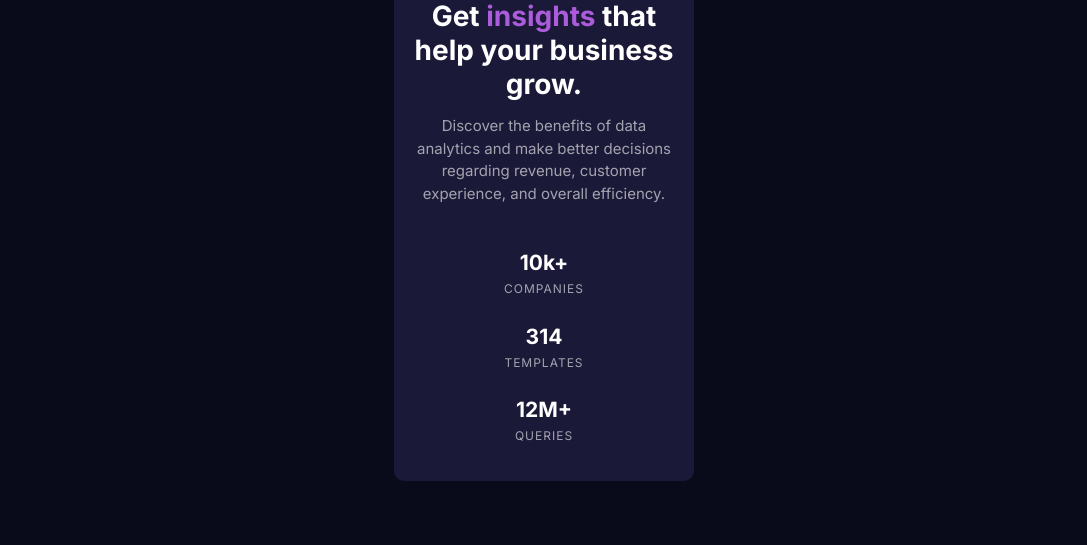
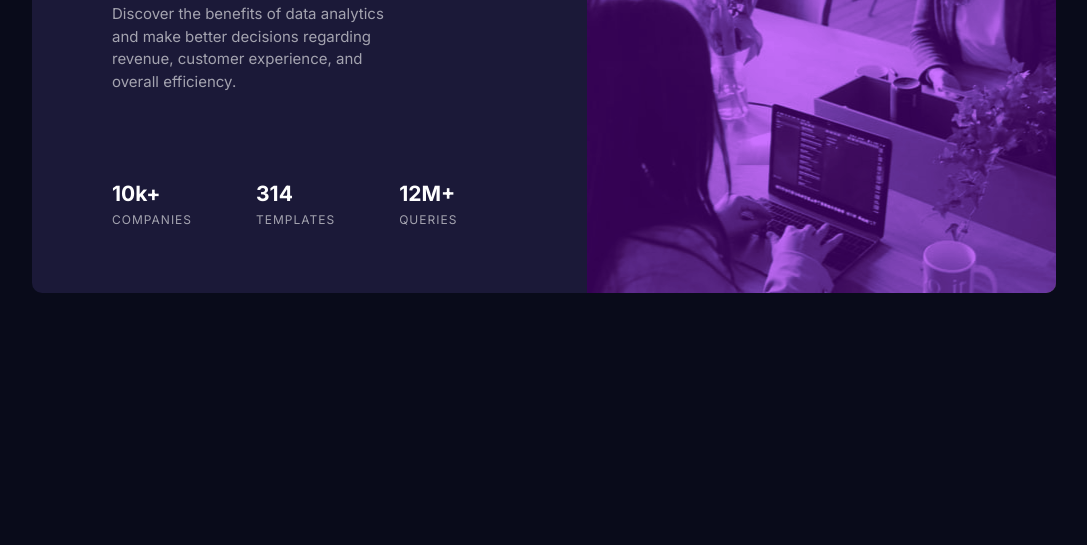
Before and after one commit to Mirthomasson/Stats-Preview-Card-Component, a plain HTML site: page index.html in a window 1280 px wide. Shown: the part 315-860 px from the top of the page, without its empty margins (96-1183 px from the left). After the commit the page ends 800 px from the top, so only its background shows below. Drawn offline with Linux system fonts and the light colour scheme.

Commit message:
final commit- prolly

```diff
--- a/index.html
+++ b/index.html
@@ -29,12 +29,20 @@
 				Discover the benefits of data analytics and make better decisions
 				regarding revenue, customer experience, and overall efficiency.
 			</p>
+			<div class="stats">
+				<div class="com">
 					<div class="numbers">10k+</div>
 					<div class="caps">companies</div>
+				</div>
+				<div class="temp">
 					<div class="numbers">314</div>
 					<div class="caps">templates</div>
+				</div>
+				<div class="quer">
 					<div class="numbers">12M+</div>
 					<div class="caps">queries</div>
+				</div>
+			</div>
 		</main>
 	</body>
 </html>
--- a/styles.css
+++ b/styles.css
@@ -6,6 +6,10 @@
 
 body {
     background-color: hsl(233, 47%, 7%);
+    display: flex;
+    flex-direction: column;
+    align-items: center;
+    justify-content: center;
 }
 
 header {
@@ -83,6 +87,53 @@ span {
 }
 
 
-@media screen {
+@media (min-width: 900px) {
+    body {
+        display: flex;
+        flex-direction: row-reverse;
+        align-items: center;
+        justify-content: center;
+        margin: 8em;
+        margin-top: 8em;
+    }
 
+    header {
+        border-radius: 0 10px 10px 0;
+        margin: 0;
+        height: 30em;
+        width: 100%;
+        background-size: cover;
+        background-position: center;
+    }
+
+    main {
+        display: flex;
+        flex-direction: column;
+        align-items: flex-start;
+        justify-content: center;
+        border-radius: 10px 0 0 10px;
+        margin-top: 4em;
+        margin: 0;
+        height: 30em;
+        width: 100%;
+        text-align: left;
+        padding: 0em 5em;
+    }
+
+    h1 {
+        font-size: 38px;
+    }
+
+    p {
+        padding-bottom: 4em;
+        padding-right: 8em;
+    }
+
+    .stats {
+        display: flex;
+        flex-direction: row;
+        align-items: center;
+        justify-content: center;
+        gap: 4em;
+    }
 }
```
Lines whose indentation alone changed are shown as unchanged.
